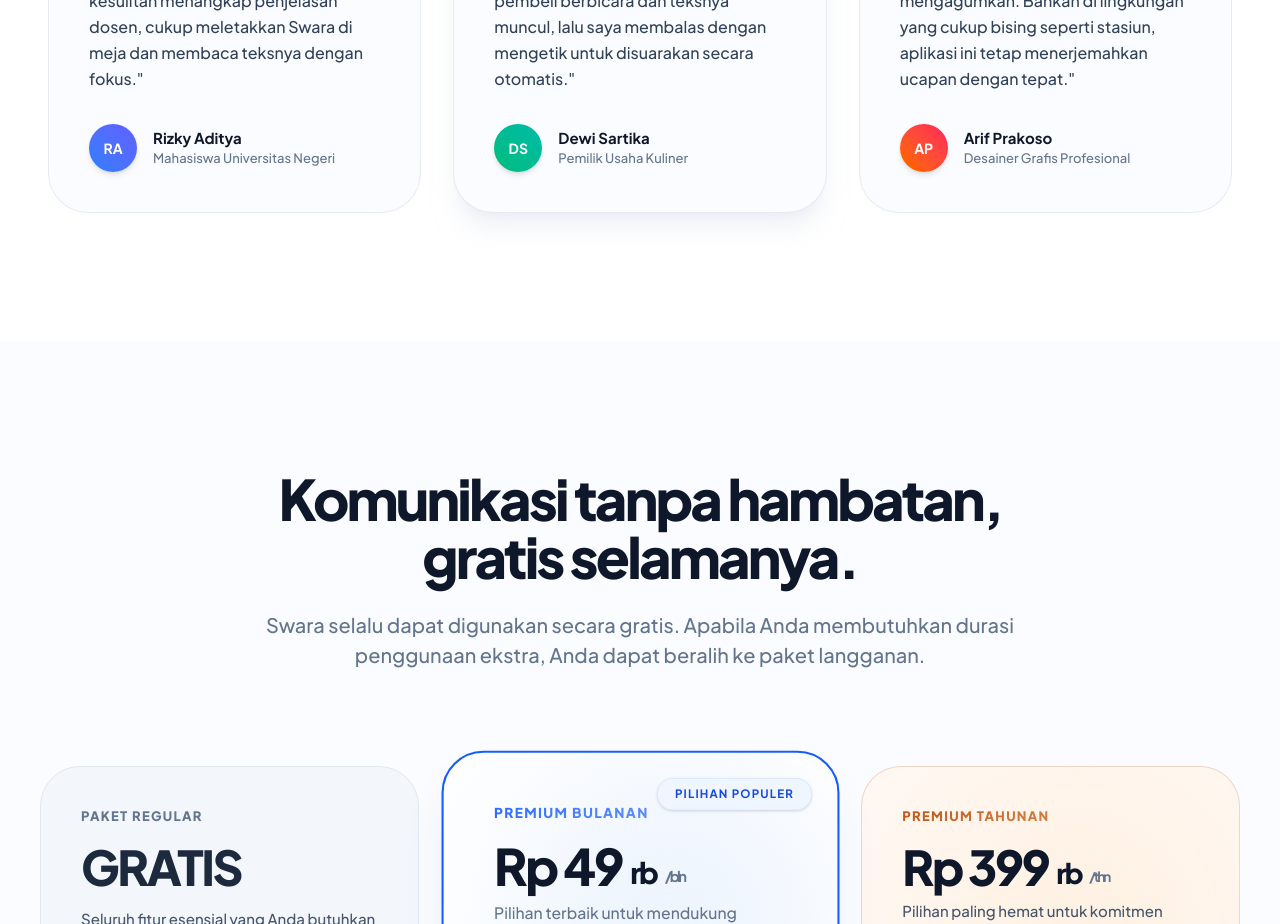
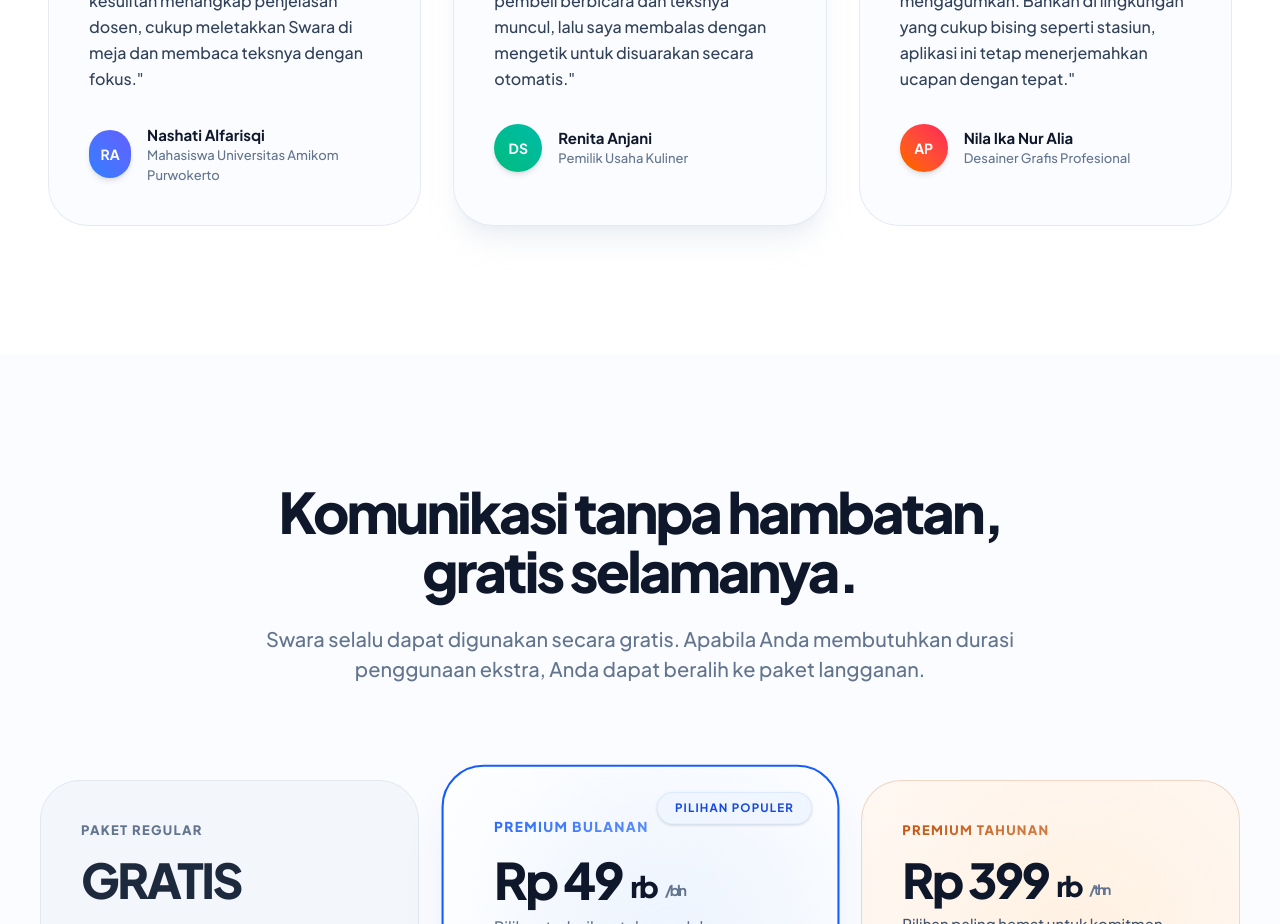
Before and after one commit to Iqbalpurnama-ux/Swara, a Next.js app in the folder apps/web/: page / in a window 1280 px wide. Shown: the part 4220-5144 px from the top of the page. Built offline with nearby package versions, Linux system fonts and the light colour scheme.

Commit message:
update: testimonials

```diff
--- a/apps/web/app/page.tsx
+++ b/apps/web/app/page.tsx
@@ -336,8 +336,8 @@
               <div className="flex items-center gap-4">
                 <div className="w-12 h-12 rounded-full bg-gradient-to-tr from-blue-500 to-indigo-500 flex items-center justify-center text-white font-bold text-sm shadow-md">RA</div>
                 <div>
-                  <div className="text-[15px] font-bold text-slate-900">Rizky Aditya</div>
-                  <div className="text-[13px] text-slate-500 font-medium">Mahasiswa Universitas Negeri</div>
+                  <div className="text-[15px] font-bold text-slate-900">Nashati Alfarisqi</div>
+                  <div className="text-[13px] text-slate-500 font-medium">Mahasiswa Universitas Amikom Purwokerto</div>
                 </div>
               </div>
             </div>
@@ -354,7 +354,7 @@
               <div className="flex items-center gap-4">
                 <div className="w-12 h-12 rounded-full bg-gradient-to-tr from-emerald-500 to-teal-500 flex items-center justify-center text-white font-bold text-sm shadow-md">DS</div>
                 <div>
-                  <div className="text-[15px] font-bold text-slate-900">Dewi Sartika</div>
+                  <div className="text-[15px] font-bold text-slate-900">Renita Anjani</div>
                   <div className="text-[13px] text-slate-500 font-medium">Pemilik Usaha Kuliner</div>
                 </div>
               </div>
@@ -372,7 +372,7 @@
               <div className="flex items-center gap-4">
                 <div className="w-12 h-12 rounded-full bg-gradient-to-tr from-orange-500 to-rose-500 flex items-center justify-center text-white font-bold text-sm shadow-md">AP</div>
                 <div>
-                  <div className="text-[15px] font-bold text-slate-900">Arif Prakoso</div>
+                  <div className="text-[15px] font-bold text-slate-900">Nila Ika Nur Alia</div>
                   <div className="text-[13px] text-slate-500 font-medium">Desainer Grafis Profesional</div>
                 </div>
               </div>
```
